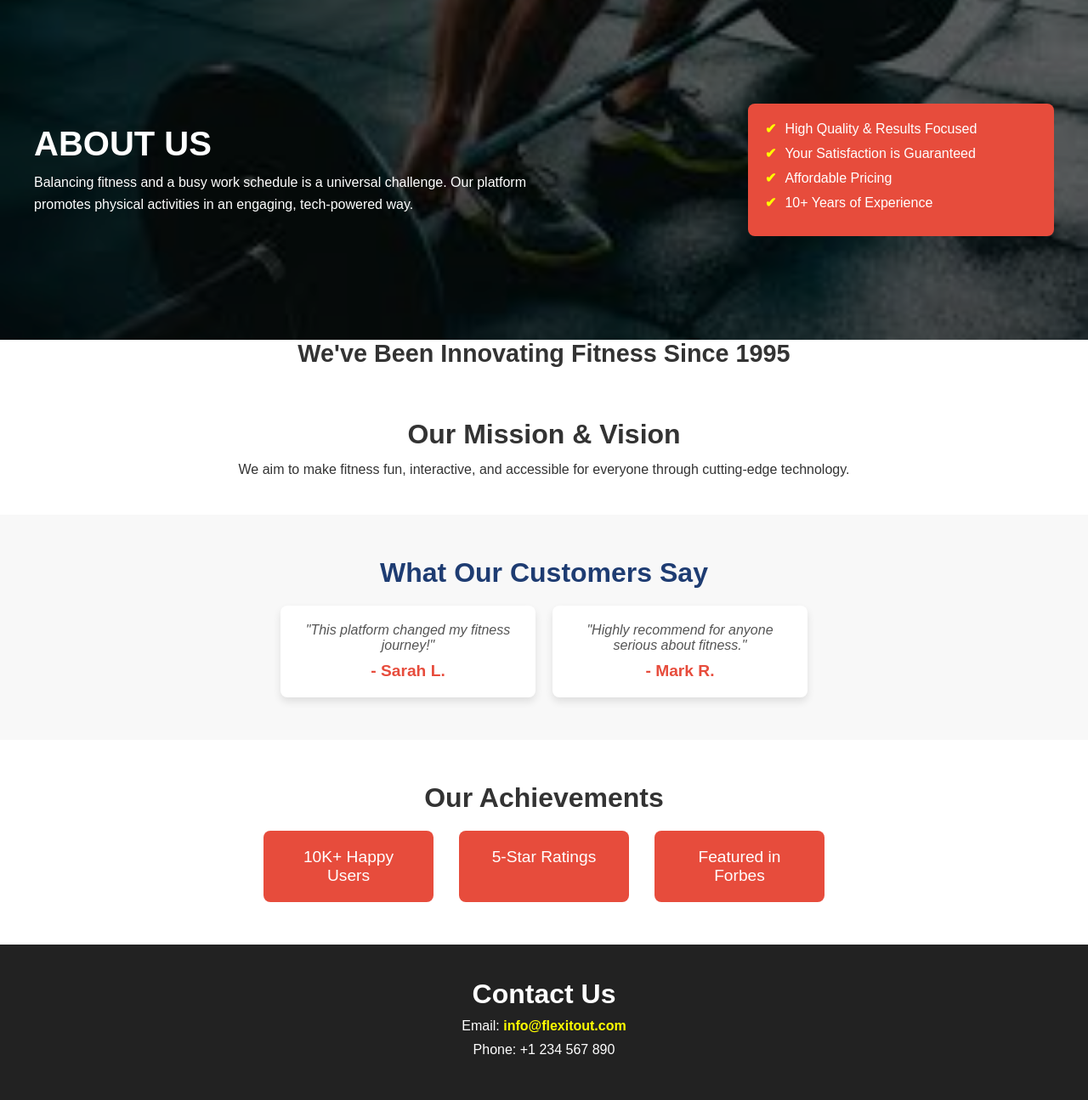
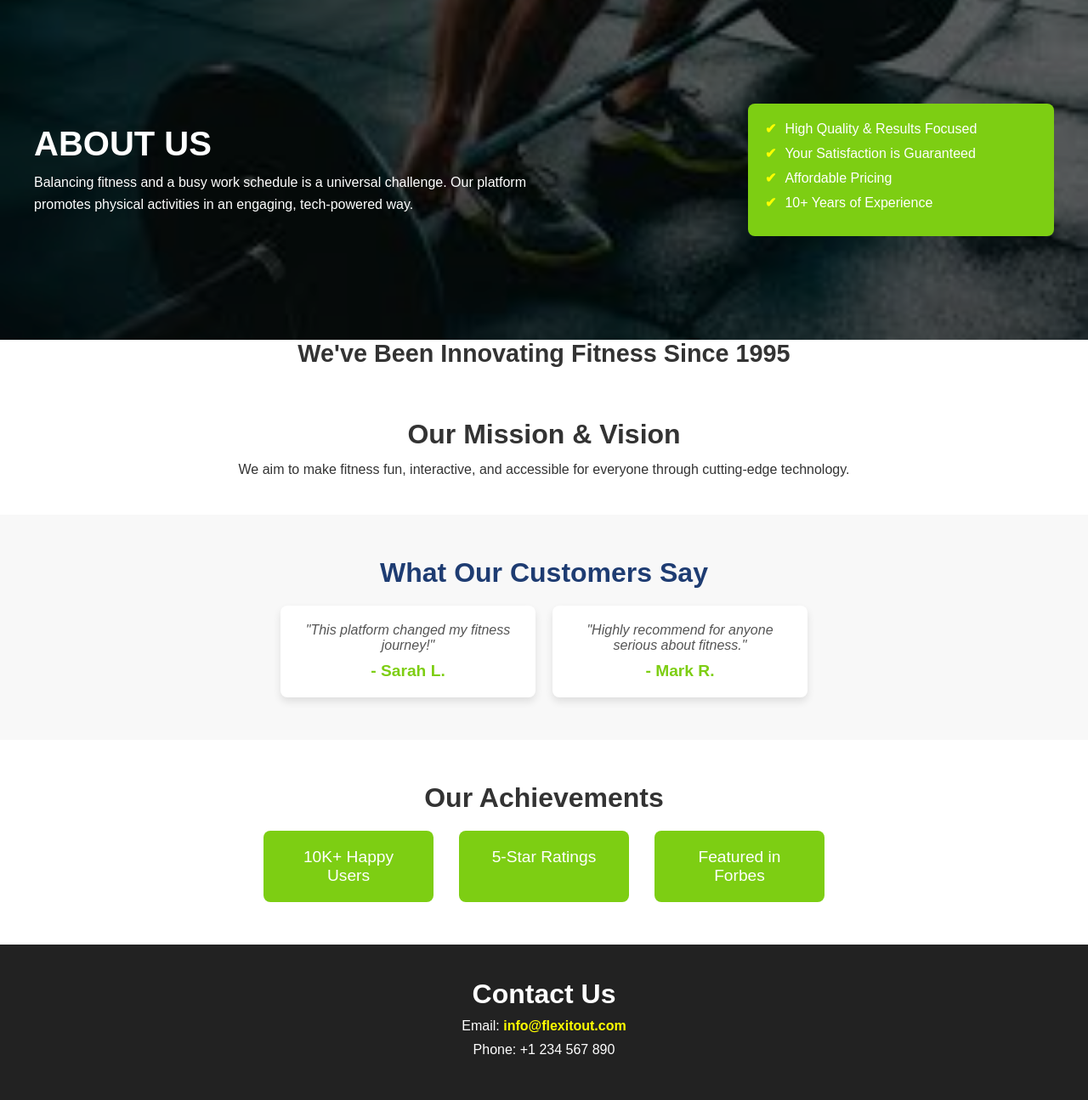
Before and after one commit to DiyaGoyal0212/fitness-tracker, a Flask app: page /about in a window 1280 px wide. Shown: the whole page at 85% size. Run offline with Flask 3, Linux system fonts and the light colour scheme.

Commit message:
enhanced functioanality

```diff
--- a/templates/about.html
+++ b/templates/about.html
@@ -57,7 +57,7 @@
         }
 
         .about-right {
-            background: #e74c3c;
+            background: #7dce13;
             color: white;
             padding: 20px;
             width: 30%;
@@ -152,7 +152,7 @@
         .testimonial h3 {
             font-size: 1.2rem;
             margin-top: 10px;
-            color: #e74c3c;
+            color: #7dce13;
         }
 
         /* OUR ACHIEVEMENTS */
@@ -175,7 +175,7 @@
         }
 
         .achievement {
-            background: #e74c3c;
+            background: #7dce13;
             color: white;
             padding: 20px;
             border-radius: 8px;
```
